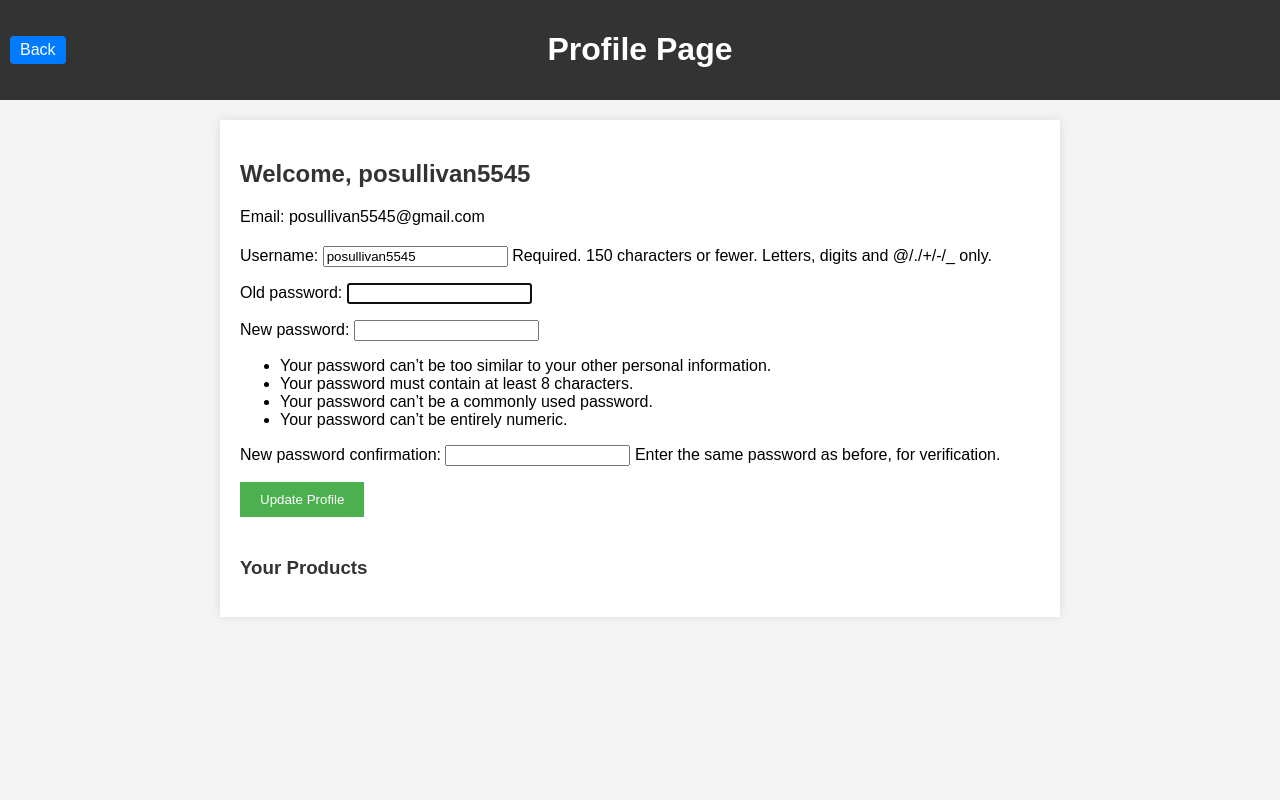
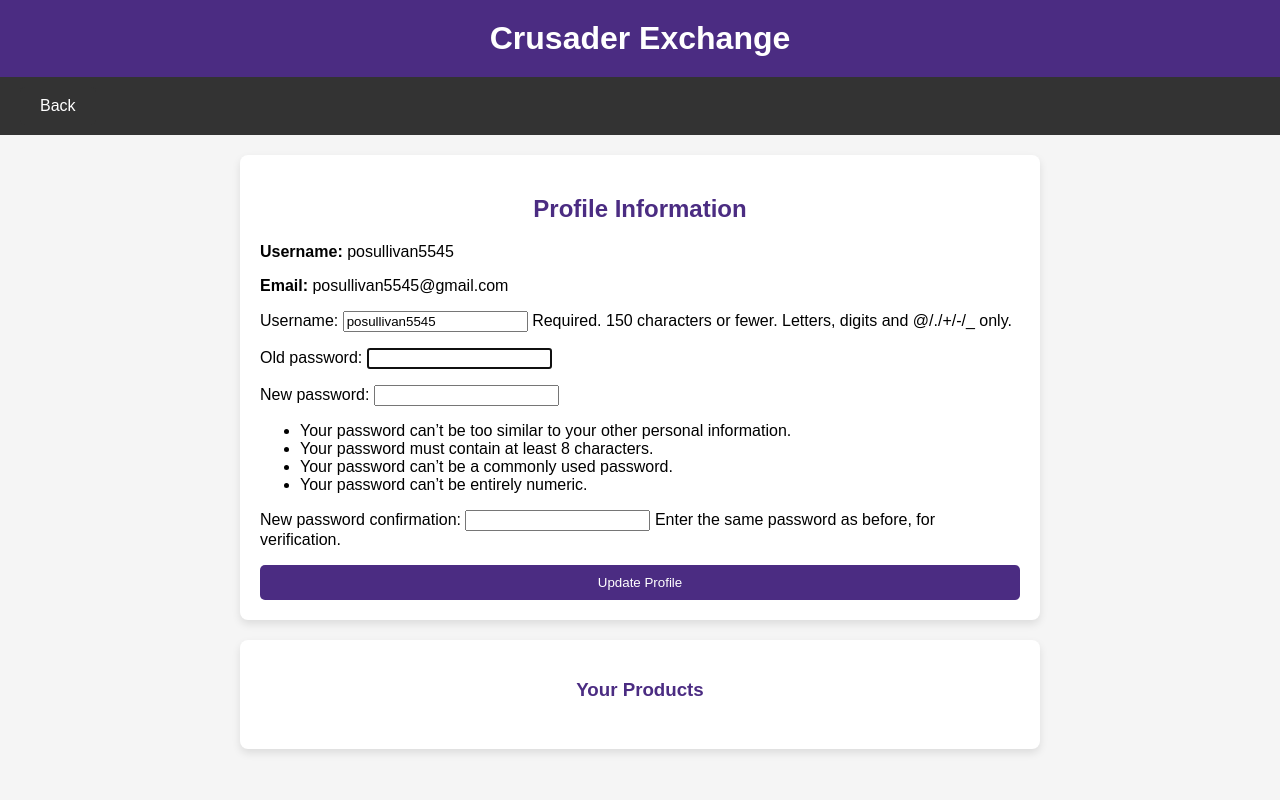
Before and after one commit to posullivan5545/HCMarket, a Django app: page /profile/ in a window 1280 px wide. Run offline with Django 5.2, Linux system fonts and the light colour scheme; a user stored in the database is signed in; data comes from the database, SQL or seed files in the repository; both versions use the stored data as it was after the commit.

Commit message:
Styling For Profile edit and list
I changed the styling for profile and etc

```diff
--- a/templates/edit_product.html
+++ b/templates/edit_product.html
@@ -6,7 +6,7 @@
     <style>
         body {
             font-family: Arial, sans-serif;
-            background-color: #f4f4f4;
+            background-color: #4B2C82;
             display: flex;
             justify-content: center;
             align-items: center;
@@ -30,7 +30,7 @@
             flex-direction: column;
         }
         form input, form textarea, form button {
-            margin-bottom: 15px;
+            margin-bottom: 5px;
             padding: 10px;
             font-size: 16px;
             border: 1px solid #ccc;
--- a/templates/profile.html
+++ b/templates/profile.html
@@ -4,33 +4,61 @@
     <meta charset="UTF-8">
     <meta name="viewport" content="width=device-width, initial-scale=1.0">
     <title>Profile</title>
+    <link rel="stylesheet" href="/static/style.css"> <!-- Link to your external CSS file -->
 </head>
-<body style="font-family: Arial, sans-serif; background-color: #f4f4f4; margin: 0; padding: 0;">
-    <header style="background-color: #333; color: #fff; padding: 10px 0; text-align: center; position: relative;">
-        <a href="{% url 'acchome' %}" style="position: absolute; left: 10px; top: 50%; transform: translateY(-50%); background-color: #007BFF; color: white; padding: 5px 10px; text-decoration: none; border-radius: 4px;">Back</a>
-        <h1>Profile Page</h1>
+<body>
+    <!-- Header with Title -->
+    <header style="background-color: #4B2C82; color: white; padding: 20px; text-align: center;">
+        <h1 style="margin: 0; font-size: 2em;">Crusader Exchange</h1>
     </header>
-    <div class="container" style="max-width: 800px; margin: 20px auto; background-color: #fff; padding: 20px; box-shadow: 0 0 10px rgba(0, 0, 0, 0.1);">
-        <h2 style="color: #333;">Welcome, {{ user.username }}</h2>
-        <p>Email: {{ user.email }}</p>
 
-        <form method="post" style="margin-top: 20px;">
+    <!-- Back Button below Header -->
+    <nav style="padding: 10px 20px;">
+        <a href="{% url 'acchome' %}" style="color: white; text-decoration: none; background-color: #333; padding: 10px 20px; border-radius: 5px;">
+            Back
+        </a>
+    </nav>
+
+    <!-- Main Container with Stacked Card Layout -->
+    <div class="container" style="max-width: 800px; margin: 20px auto; display: flex; flex-direction: column; gap: 20px;">
+
+        <!-- Profile Information Card -->
+        <section style="padding: 20px; background-color: #ffffff; border-radius: 8px; box-shadow: 0 4px 8px rgba(0, 0, 0, 0.1);">
+            <h2 style="color: #4B2C82; text-align: center;">Profile Information</h2>
+            <p><strong>Username:</strong> {{ user.username }}</p>
+            <p><strong>Email:</strong> {{ user.email }}</p>
+            <form method="post" style="text-align: left;">
                 {% csrf_token %}
                 {{ user_form.as_p }}
                 {{ password_form.as_p }}
-            <button type="submit" style="background-color: #4CAF50; color: white; padding: 10px 20px; border: none; cursor: pointer;">Update Profile</button>
+                <button type="submit" style="display: block; width: 100%; margin-top: 15px; padding: 10px; background-color: #4B2C82; color: white; border: none; border-radius: 5px; cursor: pointer;">
+                    Update Profile
+                </button>
             </form>
+        </section>
 
-        <h3 style="margin-top: 40px; color: #333;">Your Products</h3>
-        <ul style="list-style-type: none; padding: 0;">
+        <!-- Products Section Card -->
+        <section style="padding: 20px; background-color: #ffffff; border-radius: 8px; box-shadow: 0 4px 8px rgba(0, 0, 0, 0.1);">
+            <h3 style="color: #4B2C82; text-align: center;">Your Products</h3>
+            <div class="item-list" style="display: grid; grid-template-columns: repeat(auto-fit, minmax(250px, 1fr)); gap: 20px; padding-top: 10px;">
                 {% for product in products %}
-                <li style="background-color: #f9f9f9; margin-bottom: 10px; padding: 10px; border: 1px solid #ddd;">
-                    {{ product.name }} - {{ product.price }}
-                    <a href="{% url 'edit_product' product.id %}" style="color: #007BFF; text-decoration: none; margin-left: 10px;">Edit</a>
-                    <a href="{% url 'delete_product' product.id %}" style="color: #FF0000; text-decoration: none; margin-left: 10px;">Delete</a>
-                </li>
+                    <div class="item" style="padding: 15px; background-color: white; border-radius: 8px; box-shadow: 0 4px 8px rgba(0, 0, 0, 0.1); text-align: center;">
+                        <img src="{{ product.image_url }}" alt="Product Image" style="width: 100%; height: 200px; object-fit: cover; border-radius: 8px;">
+                        <h3 style="color: #333; margin: 15px 0 10px;">{{ product.name }}</h3>
+                        <p style="color: #555;">Price: {{ product.price }}</p>
+                        <div style="display: flex; justify-content: center; gap: 10px; margin-top: 10px;">
+                            <a href="{% url 'edit_product' product.id %}" style="background-color: #4B2C82; color: white; border: none; padding: 10px 15px; border-radius: 5px; cursor: pointer; text-decoration: none;">
+                                Edit
+                            </a>
+                            <a href="{% url 'delete_product' product.id %}" style="background-color: #FF0000; color: white; border: none; padding: 10px 15px; border-radius: 5px; cursor: pointer; text-decoration: none;">
+                                Delete
+                            </a>
+                        </div>
+                    </div>
                 {% endfor %}
-        </ul>
+            </div>
+        </section>
     </div>
 </body>
 </html>
+<a
```
Also changed, not shown: templates/list_item.html (+5 -4 lines), db.sqlite3. Lines whose indentation alone changed are shown as unchanged.
